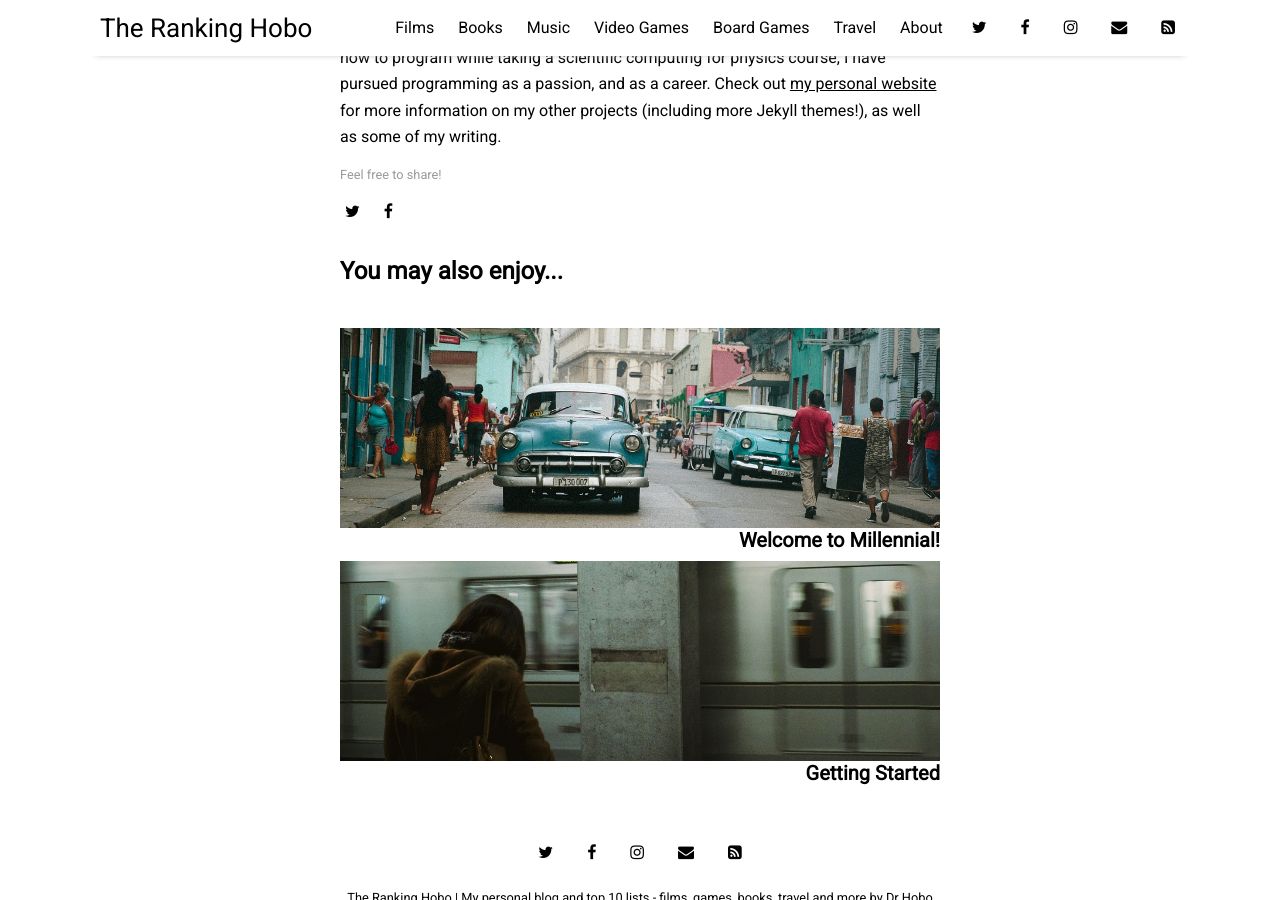
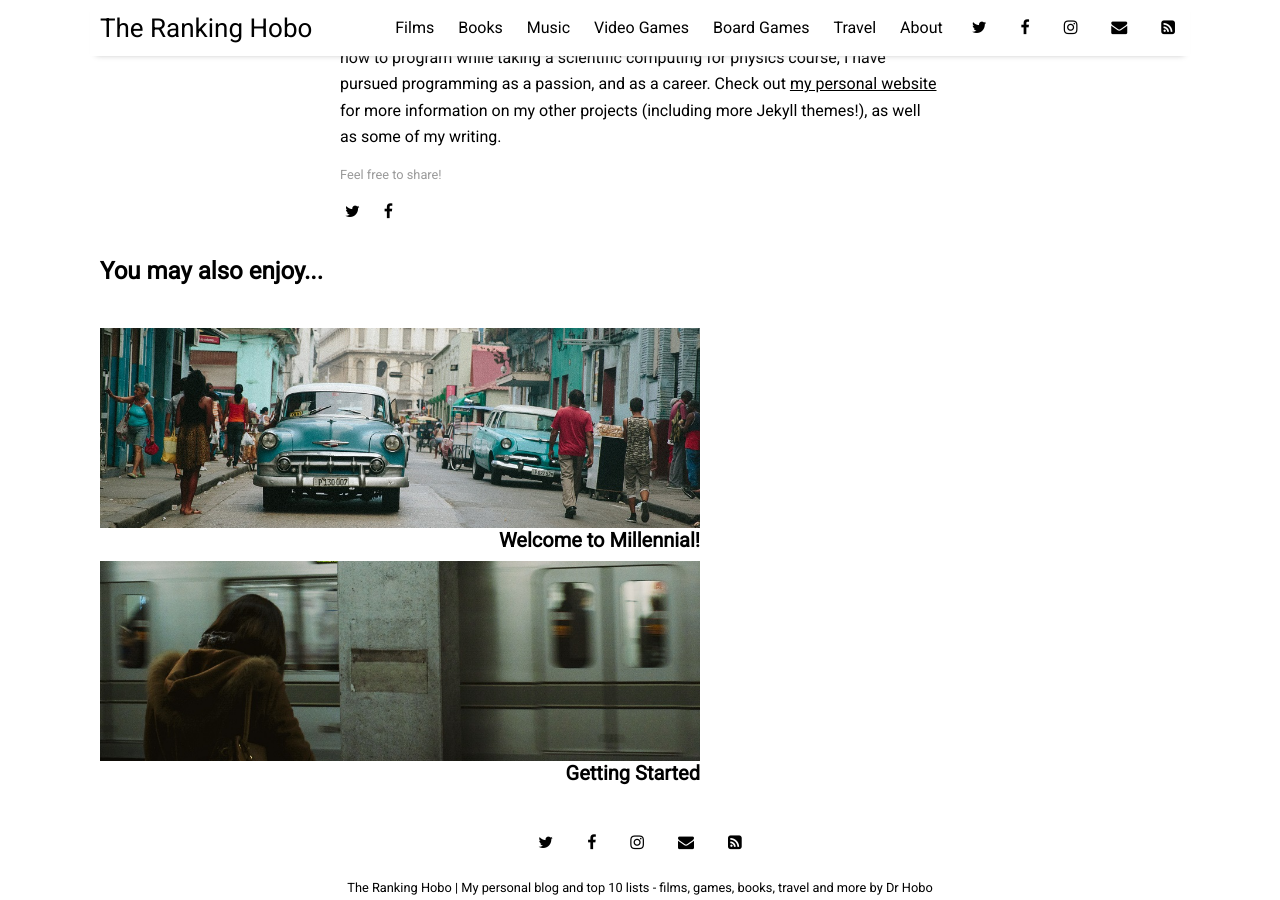
Before and after one commit to TheDrHobo/thedrhobo.github.io, a Jekyll site: the page built from _posts/2016-04-04-about-the-author.md, in a window 1280 px wide and 900 px high, scrolled down 568 px. Built offline with Jekyll 4.4.1, drawn with Linux system fonts in a browser that asks for light colours; nearby versions of some CDN libraries; comment, search, counter and statistics services are not loaded.

Commit message:
Update post.html

```diff
--- a/_layouts/post.html
+++ b/_layouts/post.html
@@ -20,11 +20,11 @@ layout: default
   {% if site.hide_post_share != true %}
     {% include post-share.html %}
   {% endif %}
-  {% if site.hide_related_posts != true %}
-    {% include related-posts.html %}
-  {% endif %}
   {% if site.data.settings.disqus.comments %}
     {% include disqus.html %}
   {% endif %}
-</div>
+  </div>
 {% include giscus_comments.html %}
+{% if site.hide_related_posts != true %}
+  {% include related-posts.html %}
+{% endif %}
```
